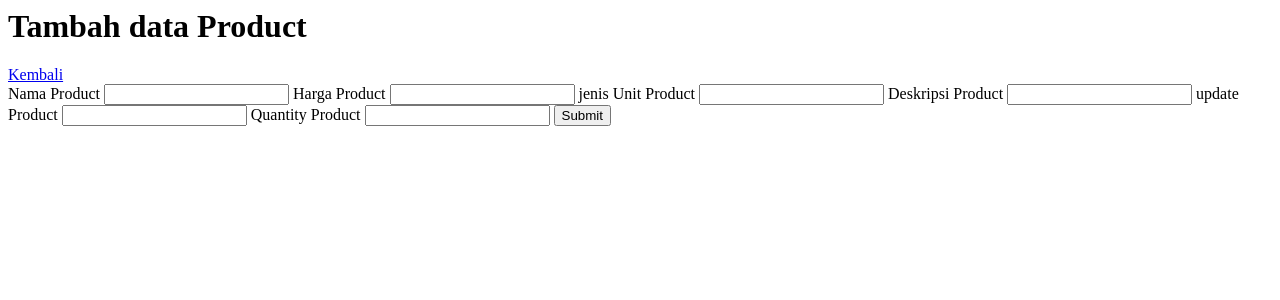
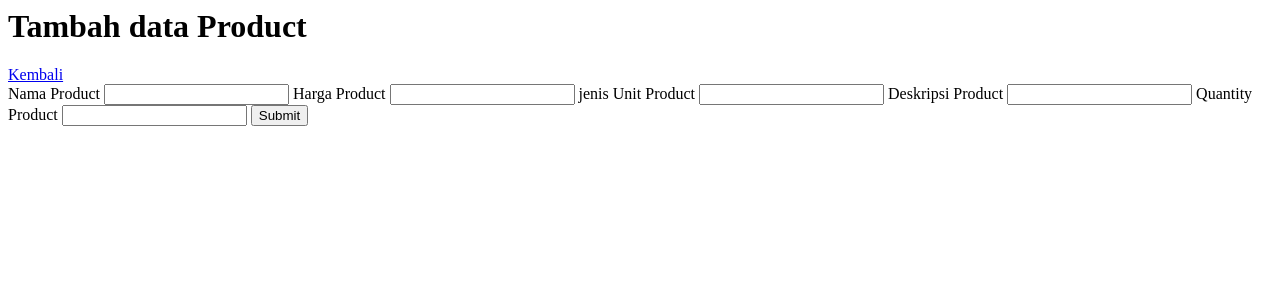
Before and after one commit to bayuaria33/hikamwebapp, a PHP site: page /hikamwebapp/views/product/addPage.php in a window 1280 px wide. Shown: the top 300 px of the page. Run offline with PHP 8.4, Linux system fonts and the light colour scheme; some libraries are stand-ins or nearby versions.

Commit message:
deleted input updated_product, format number harga with decimal

```diff
--- a/app/models/Product_model.php
+++ b/app/models/Product_model.php
@@ -12,7 +12,7 @@ class Product_model
 
     public function getAllProduct()
     {
-        $this->db->query('SELECT * FROM ' . $this->table);
+        $this->db->query('SELECT product_id, product_name, product_sell_price, unit, product_desc, DATE(product_updated) AS product_updated, product_quantity FROM ' . $this->table);
         return $this->db->resultSet();
     }
 
--- a/app/views/product/addPage.php
+++ b/app/views/product/addPage.php
@@ -14,10 +14,10 @@
         <input type="text" id="unit" name="unit" autocomplete="off">
 
         <label for="product_desc">Deskripsi Product</label>
-        <input type="number" id="product_desc" name="product_desc" autocomplete="off">
+        <input type="text" id="product_desc" name="product_desc" autocomplete="off">
 
-        <label for="product_updated">update Product</label>
-        <input type="text" id="product_updated" name="product_updated" autocomplete="off">
+        <!-- <label for="product_updated">update Product</label>
+        <input type="text" id="product_updated" name="product_updated" autocomplete="off"> -->
 
         <label for="product_quantity">Quantity Product</label>
         <input type="number" id="product_quantity" name="product_quantity" autocomplete="off">
--- a/app/views/product/index.php
+++ b/app/views/product/index.php
@@ -30,7 +30,7 @@
                         <?= $prod['product_name']; ?>
                     </td>
                     <td>
-                        <?= $prod['product_sell_price']; ?>
+                        <?= number_format($prod['product_sell_price'], 2); ?>
                     </td>
                     <td>
                         <?= $prod['unit']; ?>
```
